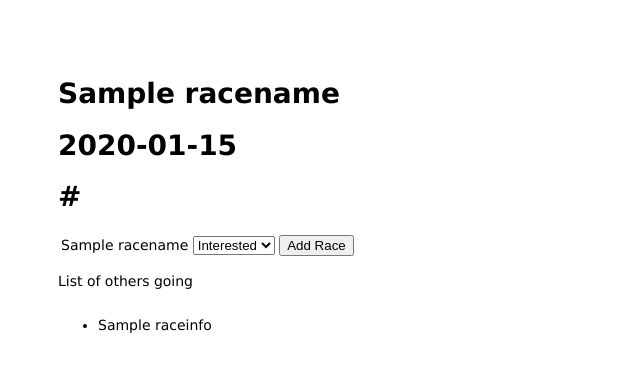
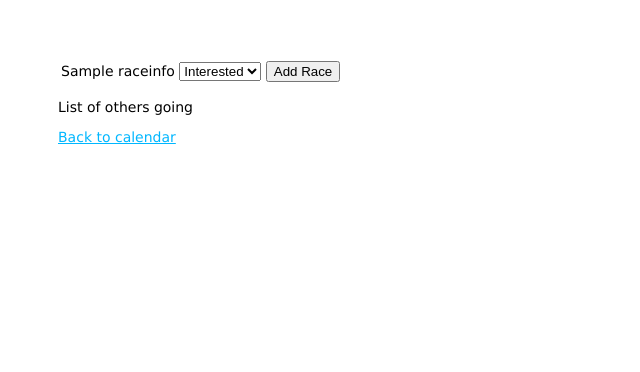
Before and after one commit to braunke/UserRaceCalander, a Node server app: template views/racePage.hbs in a window 1280 px wide. Shown: the top 372 px of the page, without its empty margins (0-640 px from the left). Run offline with Node 20, Linux system fonts and the light colour scheme; the template is opened without the code that fills it: most values are stand-ins (such as "Sample title", 1, 10 or a date in 2020); some libraries are stand-ins or nearby versions.

Commit message:
calendar incorporated, users can add races from it

```diff
--- a/views/calendar.hbs
+++ b/views/calendar.hbs
@@ -1 +1,3 @@
+<a href = '/userHome'>Continue to user home </a>
+
 <div id='calendar'></div>
--- a/views/racePage.hbs
+++ b/views/racePage.hbs
@@ -1,11 +1,9 @@
-<h1>{{racename}}</h1>
-<h1>{{racedate}}</h1>
-<h1>{{racelink}}</h1>
 <table>
+    {{#each raceinfo as |race| }}
         <tr>
             <td>
                 <form method="POST" action="/save">
-                    {{racename}}
+                    {{race.racename}}
                     <input type="hidden" value="{{race.raceid}}" name="raceid">
                     <select name="intent">
                         <option value="I">Interested</option>
@@ -15,15 +13,14 @@
                 </form>
             </td>
         </tr>
+    {{/each}}
 </table>
 
 <p>List of others going</p>
 <table>
     {{#each user as |user|}}
-    <td>user.username</td>
-{{/each}}</table>
-<ul>
-    {{#each raceinfo as |race| }}
-        <li>{{race.racename}}</li>
+        <td>user.username</td>
     {{/each}}
-</ul>
+</table>
+
+<a href = '/calendar'>Back to calendar</a>
--- a/views/userHome.hbs
+++ b/views/userHome.hbs
@@ -5,3 +5,4 @@
         <li>{{race.racename}}</li>
     {{/each}}
 </ul>
+<a href = '/calendar'>Back to calendar</a>
```
Also changed, not shown: routes/index.js (+4 -4 lines), routes/test.js (deleted, +0 -25 lines).
